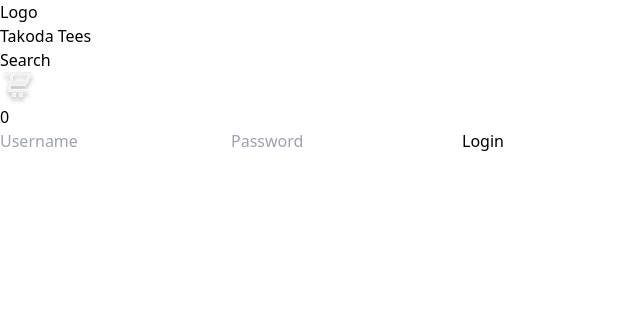
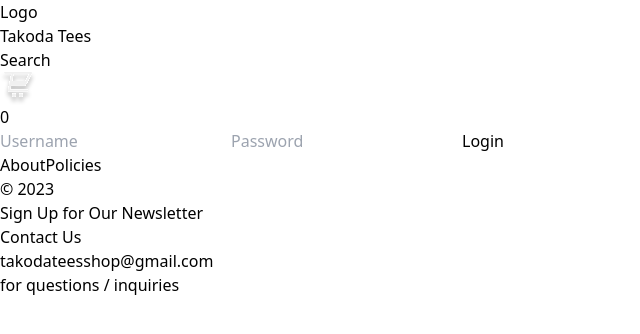
Before and after one commit to zacharyfarber/TakodaTees, a React (Vite) app in the folder client/: page /admin/login in a window 1280 px wide. Shown: the top 334 px of the page, without its empty margins (0-640 px from the left). Built offline with nearby package versions, Linux system fonts and the light colour scheme; no server answers.

Commit message:
added footer, starting to style

```diff
--- a/client/src/App.tsx
+++ b/client/src/App.tsx
@@ -3,6 +3,7 @@
 
 import { QueryClient, QueryClientProvider } from '@tanstack/react-query';
 
+import Footer from './components/Footer';
 import Header from './components/Header';
 import PrivateRoute from './components/PrivateRoute';
 import CartContext from './contexts/CartContext';
@@ -80,6 +81,8 @@
                 element={<PrivateRoute component={<AdminProductEditPage />} />}
               />
             </Routes>
+
+            <Footer />
           </Router>
         </CartContext.Provider>
       </QueryClientProvider>
--- /dev/null
+++ b/client/src/components/Footer.tsx
@@ -0,0 +1,27 @@
+import { Link } from 'react-router-dom';
+
+function Footer() {
+  return (
+    <footer>
+      <div>
+        <Link to="/about">About</Link>
+
+        <Link to="/policies">Policies</Link>
+
+        <p>© 2023</p>
+      </div>
+
+      <div>Sign Up for Our Newsletter</div>
+
+      <div>
+        <p>Contact Us</p>
+
+        <p>takodateesshop@gmail.com</p>
+
+        <p>for questions / inquiries</p>
+      </div>
+    </footer>
+  );
+}
+
+export default Footer;
```
Also changed, not shown: client/src/assets/logo.png (added).
